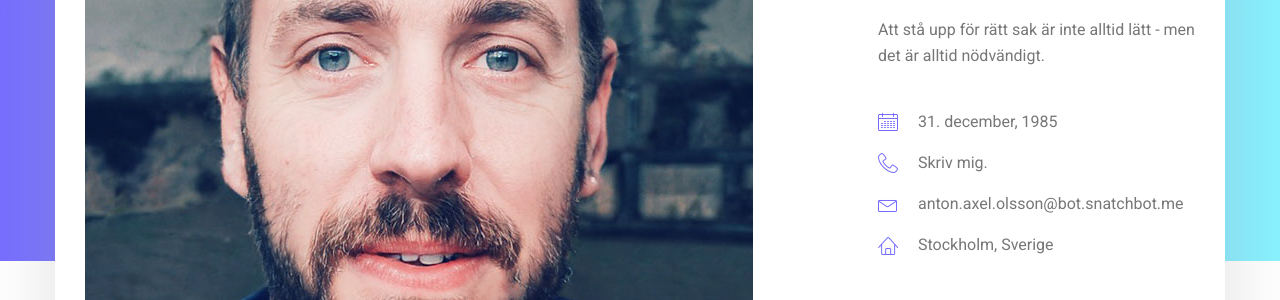
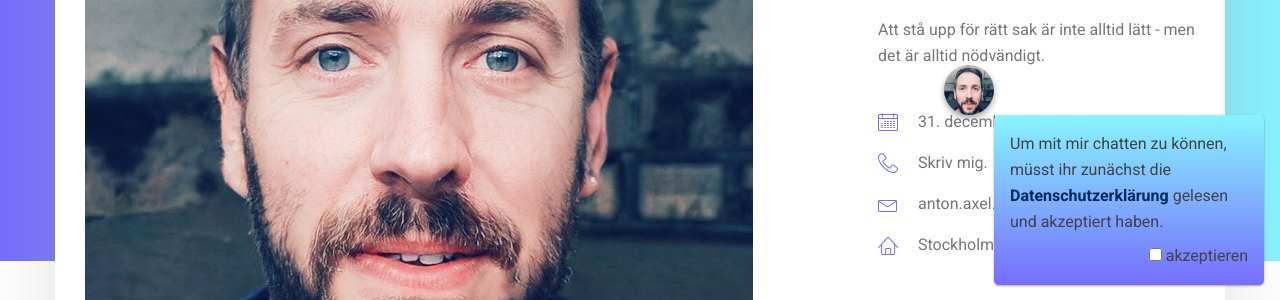
Before and after one commit to homeescaperooms/antonaxelolsson, a plain HTML site: page chat/index.html in a window 1280 px wide. Shown: the part 499-799 px from the top of the page. Drawn offline with Linux system fonts and the light colour scheme; a script that the page names is missing.

Commit message:
feat(privacy-policy): add privacy-policy box to add chat bot dynamically

```diff
--- a/chat/index.html
+++ b/chat/index.html
@@ -19,6 +19,7 @@
         <!-- main css -->
         <link rel="stylesheet" href="../css/style.css">
         <link rel="stylesheet" href="../css/responsive.css">
+        <link rel="stylesheet" href="../css/privacy-policy.css">
     </head>
     <body>
 
@@ -153,7 +154,23 @@
         </section>
         <!--================End Welcome Area =================-->
 
+		<div id="grid">
+			<div class="img"></div>
 
+			<div id="wrapper-privacy-policy">
+				<p>
+					Um mit mir chatten zu können, müsst ihr zunächst die
+					<a href="/datenschutz" title="Datenschutzerklärung">
+						Datenschutzerklärung
+					</a>
+					gelesen und akzeptiert haben.
+					<div id="wrapper-checkbox-privacy-policy">
+						<input type="checkbox" id="checkbox-privacy-policy">
+						<label for="checkbox-privacy-policy">akzeptieren</label>
+					</div>
+				</p>
+			</div>
+		</div>
 
         <!--================Footer Area =================-->
         <footer class="footer_area p_120">
@@ -201,6 +218,7 @@ Copyright &copy;<script>document.write(new Date().getFullYear());</script> All r
         <script src="../vendors/counter-up/jquery.counterup.min.js"></script>
         <script src="../js/mail-script.js"></script>
         <script src="../js/theme.js"></script>
-        <script src="https://account.snatchbot.me/script.js"></script><script>window.sntchChat.Init(52517)</script>
+		<script src="https://account.snatchbot.me/script.js"></script>
+		<script src="../js/privacy-policy.js"></script>
     </body>
 </html>
--- /dev/null
+++ b/css/privacy-policy.css
@@ -0,0 +1,67 @@
+#wrapper-privacy-policy {
+    background-color: darkgrey;
+    border-radius: 5px;
+    box-sizing: border-box;
+    padding: 16px;
+    width: 270px;
+    box-shadow: 0 1px 3px rgba(0,0,0,0.12), 0 1px 2px rgba(0,0,0,0.24);
+    background-image: linear-gradient(0deg, #766dff 0%, #88f3ff 100%);
+    grid-area: box;
+}
+
+#wrapper-privacy-policy p,
+#wrapper-privacy-policy label {
+    margin-bottom: 0;
+    color: #424242;
+}
+
+#wrapper-privacy-policy label {
+    cursor: pointer;
+}
+
+#wrapper-privacy-policy label:hover,
+#wrapper-privacy-policy label:focus,
+#wrapper-privacy-policy label:active {
+    color: #1a1a1a;
+}
+
+#wrapper-privacy-policy p a {
+    color: #002b58;
+    font-weight: bold;
+}
+
+#wrapper-checkbox-privacy-policy{
+    float: right;
+    margin-top: 8px;
+}
+
+#wrapper-privacy-policy.fade-out {
+    display: none;
+}
+
+
+#grid {
+    display: grid;
+    grid-template-columns: 50px 270px;
+    grid-template-rows: 50px auto;
+    grid-template-areas:
+        'img .'
+        '. box'
+    ;
+    width: 320px;
+    bottom: 16px;
+    right: 16px;
+    z-index: 1000;
+    position: fixed;
+}
+
+.img {
+    height: 50px;
+    width: 50px;
+    background-color: gray;
+    border-radius: 50%;
+    grid-area: img;
+    background-image: url('../img/personal copy.jpg');
+    background-size: cover;
+    box-shadow: 0 3px 6px rgba(0,0,0,0.16), 0 3px 6px rgba(0,0,0,0.23);
+}
--- /dev/null
+++ b/js/privacy-policy.js
@@ -0,0 +1,9 @@
+window.onload = ()=> {
+    const wrapperPrivacyPolicy = document.querySelector('#wrapper-privacy-policy');
+    const checkboxPrivacyPolicy = document.querySelector('#checkbox-privacy-policy');
+
+    checkboxPrivacyPolicy.addEventListener('click', () => {
+        wrapperPrivacyPolicy.classList.add('fade-out');
+        window.sntchChat.Init(52517);
+    });
+}
```
